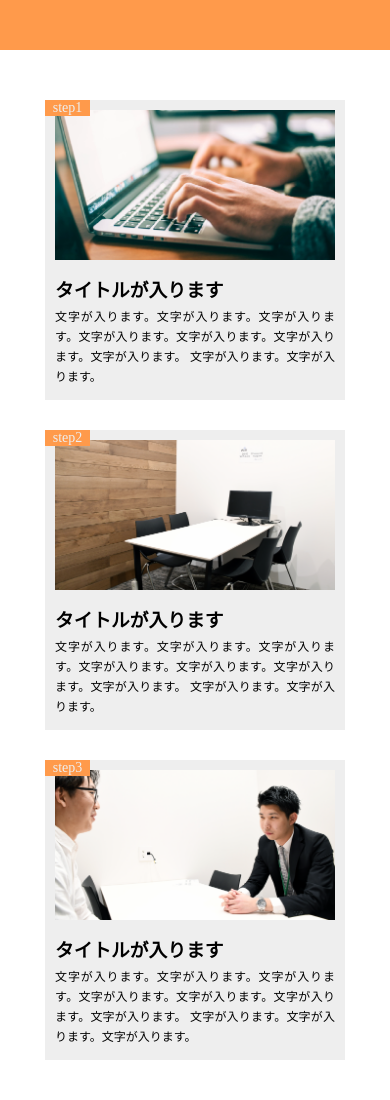
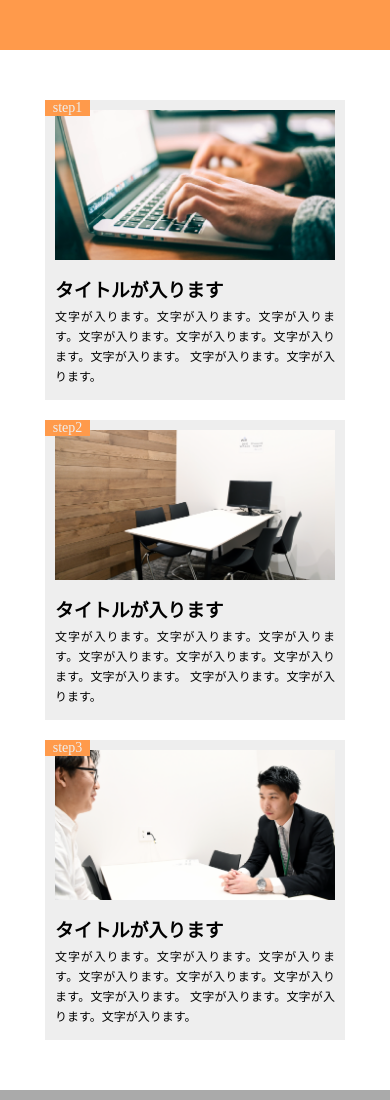
Before and after one commit to Masa-FF/Task1_Responsive, a plain HTML site: page index.html in a window 390 px wide. Shown: the top 1100 px of the page. Drawn offline with Linux system fonts and the light colour scheme.

Commit message:
fix_ver3

```diff
--- a/stylesheet.css
+++ b/stylesheet.css
@@ -139,10 +139,10 @@
     margin: auto;
   }
   .main-box-center{
-    margin: 30px 0 0;
+    margin: 20px 0 0;
   }
   .main-box-right{
-    margin-top: 30px;
+    margin-top: 20px;
   }
   .footer-bar{
     width: 100%;
```
